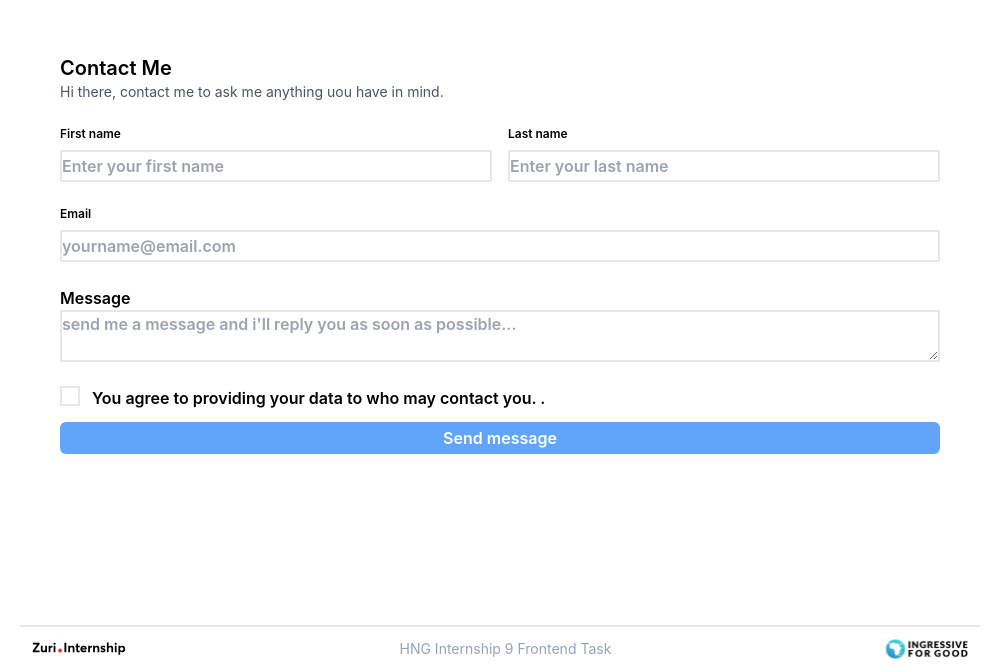
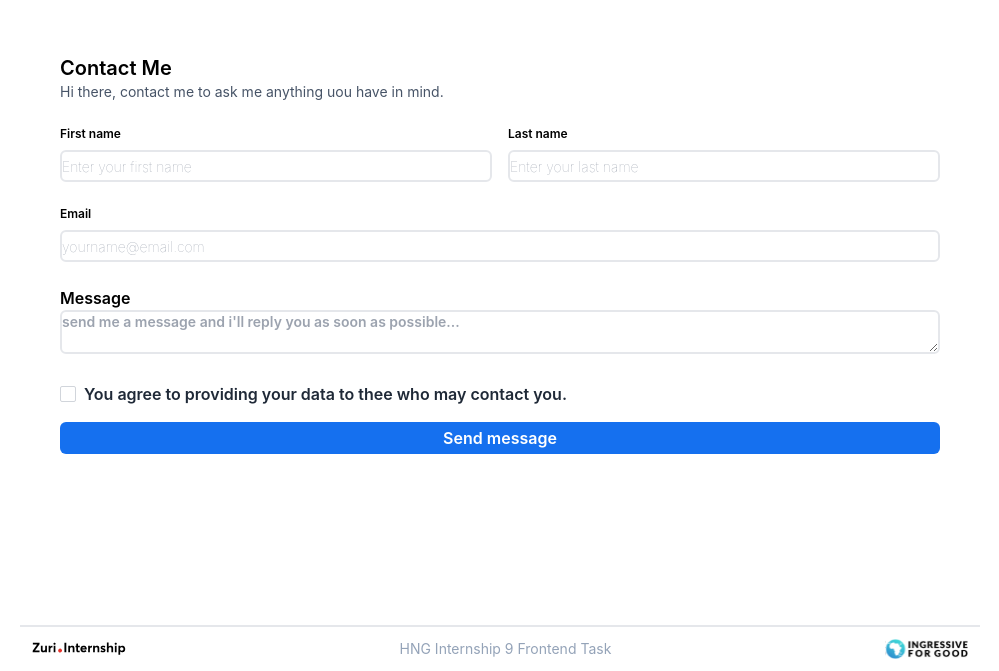
Before and after one commit to Axelrod99/hng-fe-task-one, a React (Create React App) app: page /Contact in a window 1280 px wide. Shown: the part 129-800 px from the top of the page, without its empty margins (140-1139 px from the left). Built offline with nearby package versions, Linux system fonts and the light colour scheme.

Commit message:
button disabled till checkbox is done

```diff
--- a/src/App.js
+++ b/src/App.js
@@ -48,7 +48,7 @@ function App() {
 
           <a className='bg-gray-200 p-4 my-2 w-full hover:bg-[#D0D5DD] transition-colors duration-300 ease-in-out rounded' id='book_design' href='https://books.zuri.team/design-rules'>Design Books</a>
 
-          <Link to='/contact' className='bg-gray-200 p-4 my-2 w-full hover:bg-[#D0D5DD] transition-colors duration-300 ease-in-out rounded' id='contact'>contact</Link>
+          <Link to='/contact' className='bg-gray-200 p-4 my-2 w-full hover:bg-[#D0D5DD] transition-colors duration-300 ease-in-out rounded' id='contact'>Contact</Link>
 
         </div>
         <div className='flex justify-center p-6 mb-11 gap-5'>
--- a/src/component/contact.js
+++ b/src/component/contact.js
@@ -1,11 +1,26 @@
-import React from 'react'
+import React, {Component} from 'react'
 // import share from './assets/icons/share.png'
 import Footer from './Footer/index'
 
+// class contact extends Component {
+
+
+
 const contact = () => {
+    function btnchange(event) {
+        var btn = document.getElementById('btn');
+        var chk = document.getElementById('sendNewSms')
+        if (chk.checked == true) {
+            btn.disabled = false;
+        } else {
+            btn.disabled = true
+        }
+
+    }
+
   return (
     <section className='flex flex-col justify-between'>
-        <div className='w-[90%] md:w-[70%] flex flex-col font-semibold items-center mx-auto p-2 m-auto'>
+        <div className='w-[85%] md:w-[70%] flex flex-col font-semibold items-center mx-auto p-2 m-auto'>
             <div className='flex flex-col w-full py-3'>
                 <p className='font-semibold text-xl'>Contact Me</p>
                 <p className='font-normal text-sm text-[#475467]'>Hi there, contact me to ask me anything uou have in mind. </p>
@@ -14,33 +29,44 @@ const contact = () => {
             <div className='sm:flex w-full gap-4 my-3'>
                 <div className='flex flex-col w-full gap-2'>
                     <p className='text-xs'>First name</p>
-                    <input className='border-2 rounded-sm h-8' placeholder='Enter your first name'></input>
+                    <input className='border-2 rounded-md h-8 text-sm font-thin' placeholder='Enter your first name'></input>
                 </div>
 
                 <div className='flex flex-col w-full gap-2'>
                     <p className='text-xs'>Last name</p>
-                    <input className='border-2 rounded-sm h-8' placeholder='Enter your last name'></input>
+                    <input className='border-2 rounded-md h-8 text-sm font-thin' placeholder='Enter your last name'></input>
                 </div>
             </div>
 
             <div className='flex flex-col w-full gap-2 my-3'>
                 <p className='text-xs'>Email</p>
-                <input className='border-2 rounded-sm h-8' placeholder='yourname@email.com'></input>
+                <input className='border-2 rounded-md h-8 text-sm font-thin' placeholder='yourname@email.com'></input>
             </div>
 
             <div className='flex flex-col w-full my-3'>
                 <p>Message</p>
-                <textarea className='border-2' placeholder="send me a message and i'll reply you as soon as possible..."></textarea>
+                <textarea className='border-2 text-sm rounded-md' placeholder="send me a message and i'll reply you as soon as possible..."></textarea>
             </div>
 
-            <div className='my-3 flex gap-3 self-start'>
-                <div className='border-2 h-5 w-5'></div>
-                <p className=''>You agree to providing your data to  who may contact you. .</p>
+
+            <div class="flex justify-center self-start my-4 w-full">
+                <div className='flex w-full'>
+                    <div class="form-check flex">
+                        <div className=''>
+                        <input class="form-check-input appearance-none h-4 w-4 border border-gray-300 rounded-sm bg-white checked:bg-blue-600 checked:border-blue-600 focus:outline-none transition duration-200 mt-1 align-top bg-no-repeat bg-center bg-contain float-left mr-2 cursor-pointer" type="checkbox" value="Send" id="sendNewSms" name='sendNewSms' onChange={btnchange}/>
+                        </div>
+                        <label class="form-check-label inline-block text-gray-800" for="flexCheckDefault">
+                            You agree to providing your data to thee who may contact you.
+                        </label>
+                    </div>
+
+                </div>
             </div>
 
             <div className='w-full'>
-                <button className='w-full rounded-md bg-blue-400 h-8 text-white'>Send message</button>
+                <button disabled className='w-full rounded-md bg-[#1570EF] h-8 text-white' id='btn'>Send message</button>
             </div>
+
 
         </div>
 
```
